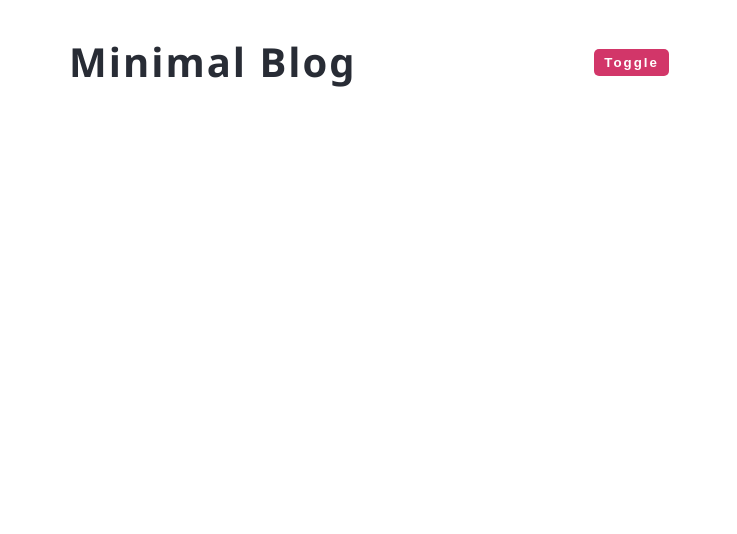
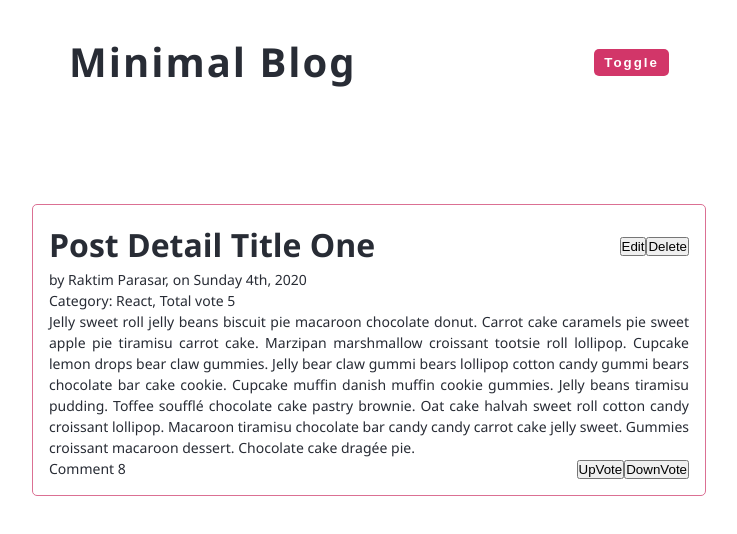
Before and after one commit to RaktimParasar/Reattractive, a React (Create React App) app in the folder frontend/: page /posts/1 in a window 1280 px wide. Shown: the top 534 px of the page, without its empty margins (271-1008 px from the left). Built offline with nearby package versions, Linux system fonts and the light colour scheme.

Commit message:
single post starting component

```diff
--- a/frontend/src/App.css
+++ b/frontend/src/App.css
@@ -196,6 +196,34 @@ Navbar
   color: var(--clr-bcg);
 }
 
+/*
+  Detail post style
+*/
+
+.post-section {
+  width: 90vw;
+  margin: 0 auto;
+  max-width: 40rem;
+  margin-top: 5rem;
+  padding: 1rem;
+  text-align: justify;
+  border: 1px palevioletred solid;
+  border-radius: 5px;
+}
+
+.single-title-top {
+  display: flex;
+  align-items: center;
+  justify-content: space-between;
+}
+
+.single-title {
+  font-size: 2rem;
+  text-transform: capitalize;
+}
+
+
+/* Media queries*/
 @media screen and (max-width: 460px) {
   .sort-by {
       gap: 0.3rem;
@@ -205,4 +233,8 @@ Navbar
   .category-btn {
       font-size: 1rem;
   }
+
+  .single-title {
+      font-size: 1.5rem;
+  }
 }
--- a/frontend/src/App.js
+++ b/frontend/src/App.js
@@ -7,6 +7,7 @@ import { Provider } from 'react-redux';
 //components ---
 import Navbar from './components/Navbar';
 import Homepage from './components/Homepage.js';
+import SinglePost from './components/SinglePost';
 
 const App = () =>  {
   return (
@@ -17,6 +18,7 @@ const App = () =>  {
           <Switch>
             <Route exact path="/" component={Homepage} />
             <Route exact path="/:category" component={Homepage} />
+            <Route exact path="/posts/:id" component={SinglePost} />
           </Switch>
         </Fragment>
       </Router>
--- a/frontend/src/components/PostItem.js
+++ b/frontend/src/components/PostItem.js
@@ -1,14 +1,15 @@
 import React from 'react'
 import PropTypes from 'prop-types'
 import Moment from 'react-moment';
+import { Link } from 'react-router-dom';
 
 
 const PostItem = ({ post }) => {
     return (
         <article key={post.id} className="post">
-            <a className="post-link" href="/detail-post.html">
+            <Link className="post-link" to={`/posts/${post.id}`}>
                 <h2>{post.title}</h2>
-            </a>
+            </Link>
             <div className="post-item">
                 <div>
                     <span><Moment format='MMMM Do, YYYY'>{post.timestamp}</Moment></span>
--- /dev/null
+++ b/frontend/src/components/SinglePost.js
@@ -0,0 +1,34 @@
+import React from 'react'
+import PropTypes from 'prop-types'
+
+const SinglePost = props => {
+    return (
+        <section class="post-section">
+        <div class="single-title-top">
+            <h1 class="single-title">Post detail title one</h1>
+            <div>
+                <button>Edit</button>
+                <button>Delete</button>
+            </div>
+        </div>
+        <div>
+            <p><span>by Raktim Parasar</span>, <span>on Sunday 4th, 2020</span></p>
+            <p><span>Category: React</span>, <span>Total vote <span>5</span></span></p>
+        </div>
+        <p>Jelly sweet roll jelly beans biscuit pie macaroon chocolate donut. Carrot cake caramels pie sweet apple pie tiramisu carrot cake. Marzipan marshmallow croissant tootsie roll lollipop. Cupcake lemon drops bear claw gummies. Jelly bear claw gummi bears lollipop cotton candy gummi bears chocolate bar cake cookie. Cupcake muffin danish muffin cookie gummies. Jelly beans tiramisu pudding. Toffee soufflé chocolate cake pastry brownie. Oat cake halvah sweet roll cotton candy croissant lollipop. Macaroon tiramisu chocolate bar candy candy carrot cake jelly sweet. Gummies croissant macaroon dessert. Chocolate cake dragée pie.</p>
+        <div class="single-title-top">
+            <p>Comment <span>8</span></p>
+            <div>
+                <button>UpVote</button>
+                <button>DownVote</button>
+            </div>
+        </div>
+    </section>
+    )
+}
+
+SinglePost.propTypes = {
+
+}
+
+export default SinglePost
```
Also changed, not shown: 1 other file (tests, documents, lock files or other folders).
